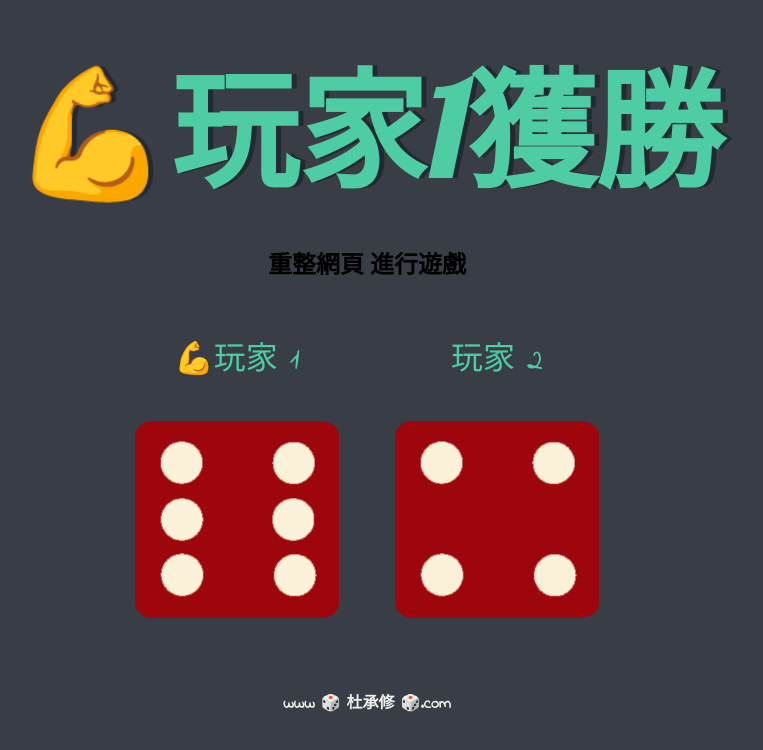
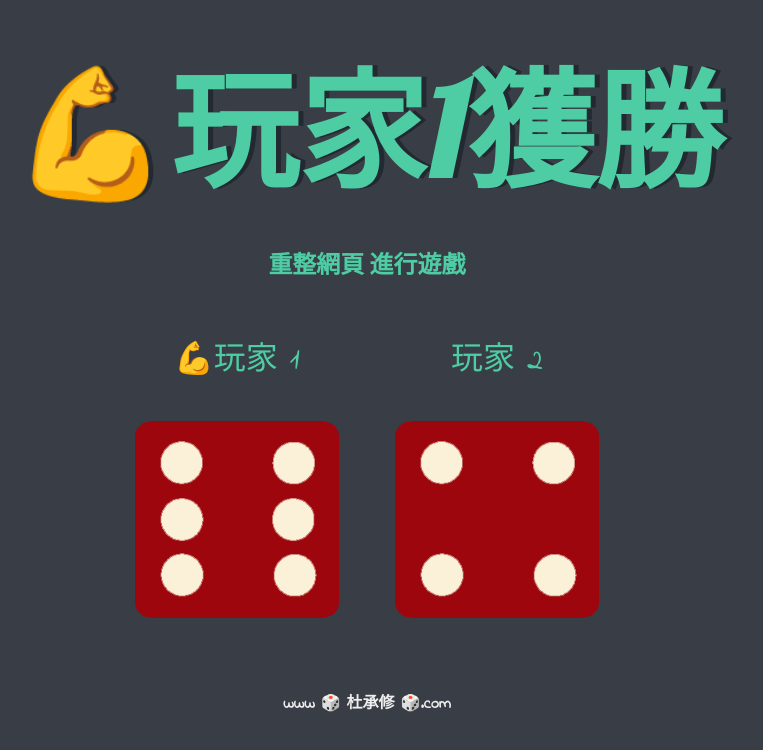
Before and after one commit to Razieldu/Dicee, a plain HTML site: page index.html in a window 1280 px wide. Shown: the whole page, without its empty margins (273-1036 px from the left). Drawn offline with Linux system fonts and the light colour scheme.

Commit message:
變為h2

```diff
--- a/styles22.css
+++ b/styles22.css
@@ -23,7 +23,7 @@
   color: #4ECCA3;
 }
 
-h3{
+h2{
   font-family: 'Lobster', cursive;
   color: #4ECCA3;
 }
```
